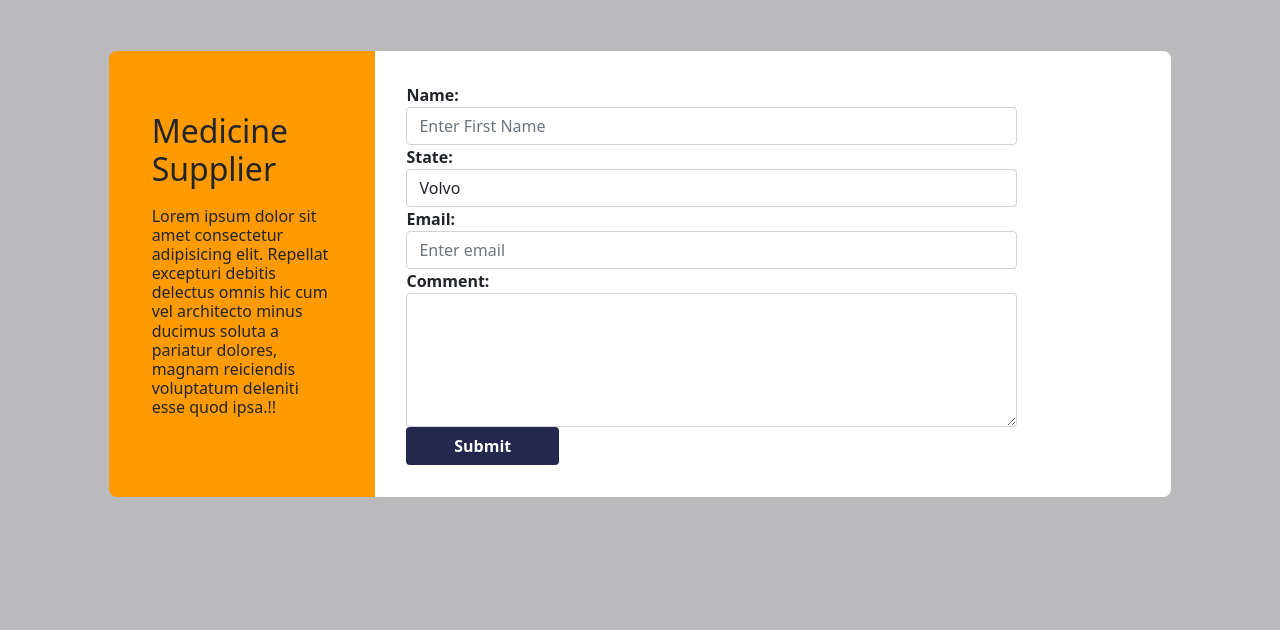
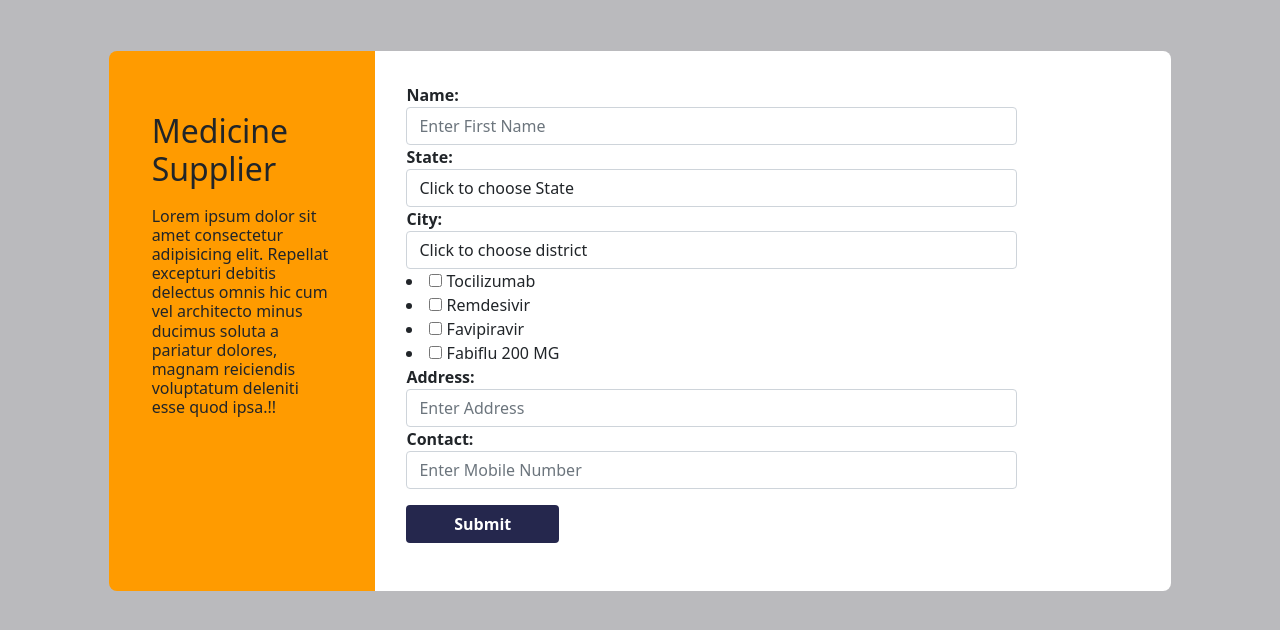
Before and after one commit to ishivanshgoel/Combatting-Covid, a Django app: page /user/pharma in a window 1280 px wide. Shown: the part 56-686 px from the top of the page. Run offline with Django 3.2, Linux system fonts and the light colour scheme; a user stored in the database is signed in.

Commit message:
Added Pharma

```diff
--- a/CoviHelp/login.py
+++ b/CoviHelp/login.py
@@ -6,13 +6,15 @@
 
 # user info model
 from .models import UserInfo
-from .models import Plasma,Oxygen
+from .models import Plasma, Oxygen, Pharma
 
 # helper functions
 from .Helpers.Statesdata import Statesdata
 import json
 
-## all login views
+# all login views
+
+
 def loginview(request):
     '''
     if request is POST then verify the credentials of the user and redirect to their respective location based on their user type
@@ -34,7 +36,8 @@
     else:
         return HttpResponse("Not Allowed")
 
-## user view - display after login
+# user view - display after login
+
 
 @login_required
 def user(request):
@@ -69,6 +72,7 @@
             'states': states
         })
 
+
 @login_required
 def oxygen(request):
     '''
@@ -82,6 +86,7 @@
             Oxy.state = request.POST['state']
             Oxy.city = request.POST['city']
             Oxy.contact = request.POST['contact']
+            Oxy.address = request.POST['address']
             Oxy.save()
             return HttpResponse('Saved')
         except:
@@ -93,6 +98,7 @@
             'states': states
         })
 
+
 @login_required
 def hospital(request):
     '''
@@ -101,14 +107,35 @@
     print(request.user)
     return render(request, "user/hospital.html")
 
+
 @login_required
 def pharma(request):
     '''
     user
     '''
-    print(request.user)
-    return render(request, "user/pharma.html")
-
+    available_drugs = ["Tocilizumab", "Remdesivir",
+                       "Favipiravir", "Fabiflu 200 MG"]
+    if request.method == 'POST':
+        try:
+            pharma = Pharma()
+            pharma.user = request.user
+            pharma.name = request.POST['name']
+            pharma.state = request.POST['state']
+            pharma.city = request.POST['city']
+            pharma.contact = request.POST['contact']
+            pharma.address = request.POST['address']
+            pharma.available_drugs=request.POST['drugs']
+            pharma.save()
+            return HttpResponse('Saved')
+        except:
+            return HttpResponse('Error')
+    else:
+        st = Statesdata()
+        states = st.getStates()
+        return render(request, "user/pharma.html", {
+            'states': states,
+            "drugs":available_drugs
+        })
 
 
 ### Helper Routes ###
--- a/templates/user/oxygen.html
+++ b/templates/user/oxygen.html
@@ -94,6 +94,12 @@
                     </div>
                 </div>
                 <div class="form-group">
+                    <label class="control-label col-sm-2" for="address">Address:</label>
+                    <div class="col-sm-10">
+                        <input type="text" class="form-control" placeholder="Enter Address " name="address">
+                    </div>
+                </div>
+                <div class="form-group">
                     <label class="control-label col-sm-2" for="contact">Contact:</label>
                     <div class="col-sm-10">
                         <input type="contact" class="form-control" placeholder="Enter Mobile Number" name="contact">
--- a/templates/user/pharma.html
+++ b/templates/user/pharma.html
@@ -1,6 +1,4 @@
-{% extends 'userlayout.html' %}
-
-{% block body %}
+{% extends 'userlayout.html' %} {% block body %}
 <style>
   body {
     background-color: #bababd;
@@ -58,48 +56,89 @@
     <div class="col-md-3">
       <div class="contact-info">
         <h2>Medicine Supplier</h2>
-                <h6>Lorem ipsum dolor sit amet consectetur adipisicing elit. Repellat excepturi debitis delectus omnis hic cum vel architecto minus ducimus soluta a pariatur dolores, magnam reiciendis voluptatum deleniti esse quod ipsa.!!</h6>
+        <h6>
+          Lorem ipsum dolor sit amet consectetur adipisicing elit. Repellat
+          excepturi debitis delectus omnis hic cum vel architecto minus ducimus
+          soluta a pariatur dolores, magnam reiciendis voluptatum deleniti esse
+          quod ipsa.!!
+        </h6>
       </div>
     </div>
+    <!-- name, state, city, donotype, contact -->
     <div class="col-md-9">
-            <div class="contact-form">
+      <form class="contact-form" method="POST" action="/user/oxygen">
+        {% csrf_token %}
+        <!-- name -->
         <div class="form-group">
-                    <label class="control-label col-sm-2" for="fname">Name:</label>
+          <label class="control-label col-sm-2" for="name">Name:</label>
           <div class="col-sm-10">
-                        <input type="text" class="form-control" id="fname" placeholder="Enter First Name" name="name">
+            <input
+              type="text"
+              class="form-control"
+              id="fname"
+              placeholder="Enter First Name"
+              name="name"
+            />
+          </div>
+        </div>
+        <!-- state -->
+        <div class="form-group">
+          <label class="control-label col-sm-2" for="state">State:</label>
+          <div class="col-sm-10">
+            <select class="form-control dropdown" name="state" id="state">
+              <option value="None" selected>Click to choose State</option>
+              {% for state in states %}
+              <option value="{{ state }}">{{ state }}</option>
+              {% endfor %}
+            </select>
+          </div>
+        </div>
+        <!-- city -->
+        <div class="form-group">
+          <label class="control-label col-sm-2" for="city">City:</label>
+          <div class="col-sm-10">
+            <select class="form-control dropdown" name="city" id="city">
+              <option value="None" selected>Click to choose district</option>
+            </select>
+          </div>
+        </div>
+        {% for drug in drugs %}
+        <li>
+          <input type="checkbox" name="drugs" value="{{ drug }}" />
+          {{ drug }}
+        </li>
+        {% endfor %}
+        <div class="form-group">
+          <label class="control-label col-sm-2" for="address">Address:</label>
+          <div class="col-sm-10">
+            <input
+              type="text"
+              class="form-control"
+              placeholder="Enter Address "
+              name="address"
+            />
           </div>
         </div>
         <div class="form-group">
-                    <label class="control-label col-sm-2" for="state">State:</label>
+          <label class="control-label col-sm-2" for="contact">Contact:</label>
           <div class="col-sm-10">
-                        <select class="form-control" id="cars">
-                            <option value="volvo">Volvo</option>
-                            <option value="saab">Saab</option>
-                            <option value="opel">Opel</option>
-                            <option value="audi">Audi</option>
-                        </select>
+            <input
+              type="contact"
+              class="form-control"
+              placeholder="Enter Mobile Number"
+              name="contact"
+            />
           </div>
         </div>
         <div class="form-group">
-                    <label class="control-label col-sm-2" for="email">Email:</label>
-                    <div class="col-sm-10">
-                        <input type="email" class="form-control" id="email" placeholder="Enter email" name="email">
-                    </div>
-                </div>
-                <div class="form-group">
-                    <label class="control-label col-sm-2" for="comment">Comment:</label>
-                    <div class="col-sm-10">
-                        <textarea class="form-control" rows="5" id="comment"></textarea>
-                    </div>
-                </div>
-                <div class="form-group">
-                    <div class="col-sm-offset-2 col-sm-10">
+          <div class="col-sm-offset-2 col-sm-10 py-3">
             <button type="submit" class="btn btn-default">Submit</button>
           </div>
         </div>
-            </div>
+      </form>
     </div>
   </div>
 </div>
 
+<script src="../../static/js/custom.js"></script>
 {% endblock body %}
```
Also changed, not shown: CoviHelp/models.py (+11 -1 lines), db.sqlite3. Lines whose indentation alone changed are shown as unchanged.
